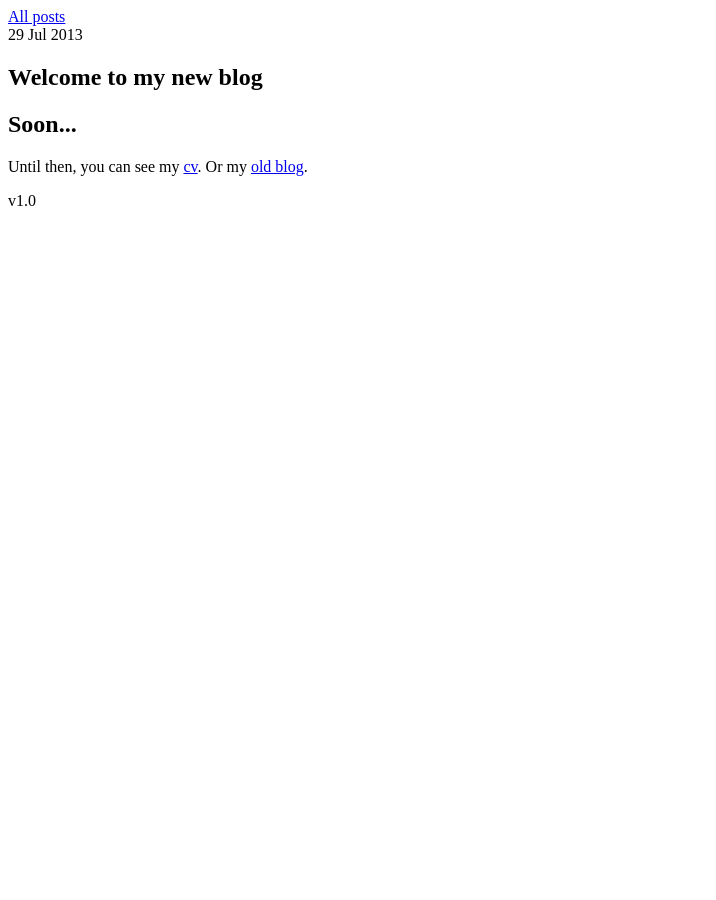
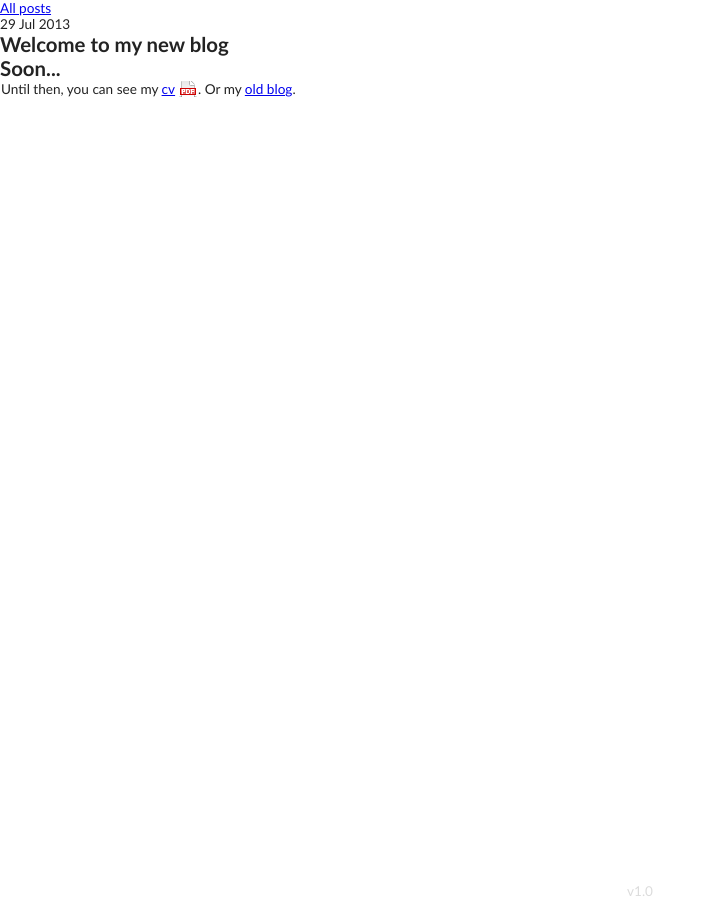
Before and after one commit to bdaniel7/website, a Jekyll site: the page built from _posts/2013-07-29-welcome.md, in a window 1280 px wide. Shown: the whole page, without its empty margins (0-716 px from the left). Built offline with Jekyll 4.4.1, drawn with Linux system fonts in a browser that asks for light colours; nearby versions of some CDN libraries; library files that are not in the unit come from our copies; Markdown is read by kramdown in place of the engine named in the settings.

Commit message:
Update default.html

```diff
--- a/_layouts/default.html
+++ b/_layouts/default.html
@@ -3,13 +3,12 @@
    <meta http-equiv="content-type" content="text/html; charset=utf-8" />
    <title>{{ page.title }}</title>
    <meta name="description" content="Daniel Blendea" />
-	<meta name="keywords" content="Daniel Blendea, .net, programming, development, web development, unit testing, c#, outsourcing, management, project management" />
-	<meta name="author" content="Daniel Blendea" />
-	<title>Daniel Blendea :: Online </title>
-	<link href="Content/html5reset-1.6.1.css" rel="stylesheet" type="text/css" />
-	<link href="Content/Site.css" rel="stylesheet" type="text/css" />
-	<script src="Scripts/jquery-1.7.1.min.js" type="text/javascript"></script>
-	<script src="Scripts/modernizr-2.0.6-development-only.js" type="text/javascript"></script>
+   <meta name="keywords" content="Daniel Blendea, .net, programming, development, web development, unit testing, c#, outsourcing, management, project management" />
+   <meta name="author" content="Daniel Blendea" />
+   <link href="{{ site.baseurl}}/Content/html5reset-1.6.1.css" rel="stylesheet" type="text/css" />
+   <link href="{{ site.baseurl}}/Content/Site.css" rel="stylesheet" type="text/css" />
+   <script src="{{ site.baseurl}}/Scripts/jquery-1.7.1.min.js" type="text/javascript"></script>
+   <script src="{{ site.baseurl}}/Scripts/modernizr-2.0.6-development-only.js" type="text/javascript"></script>
 </head>
 <body>
 
```
